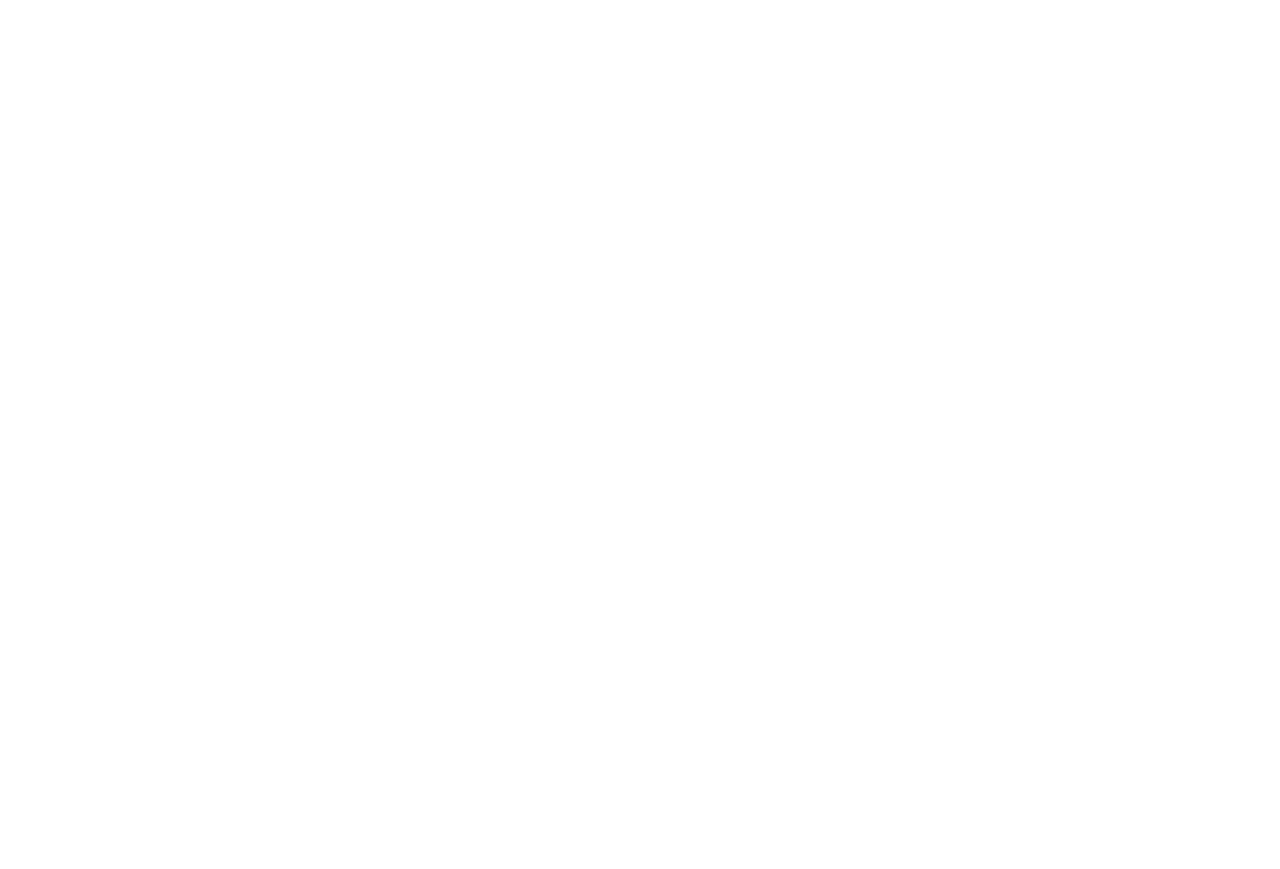
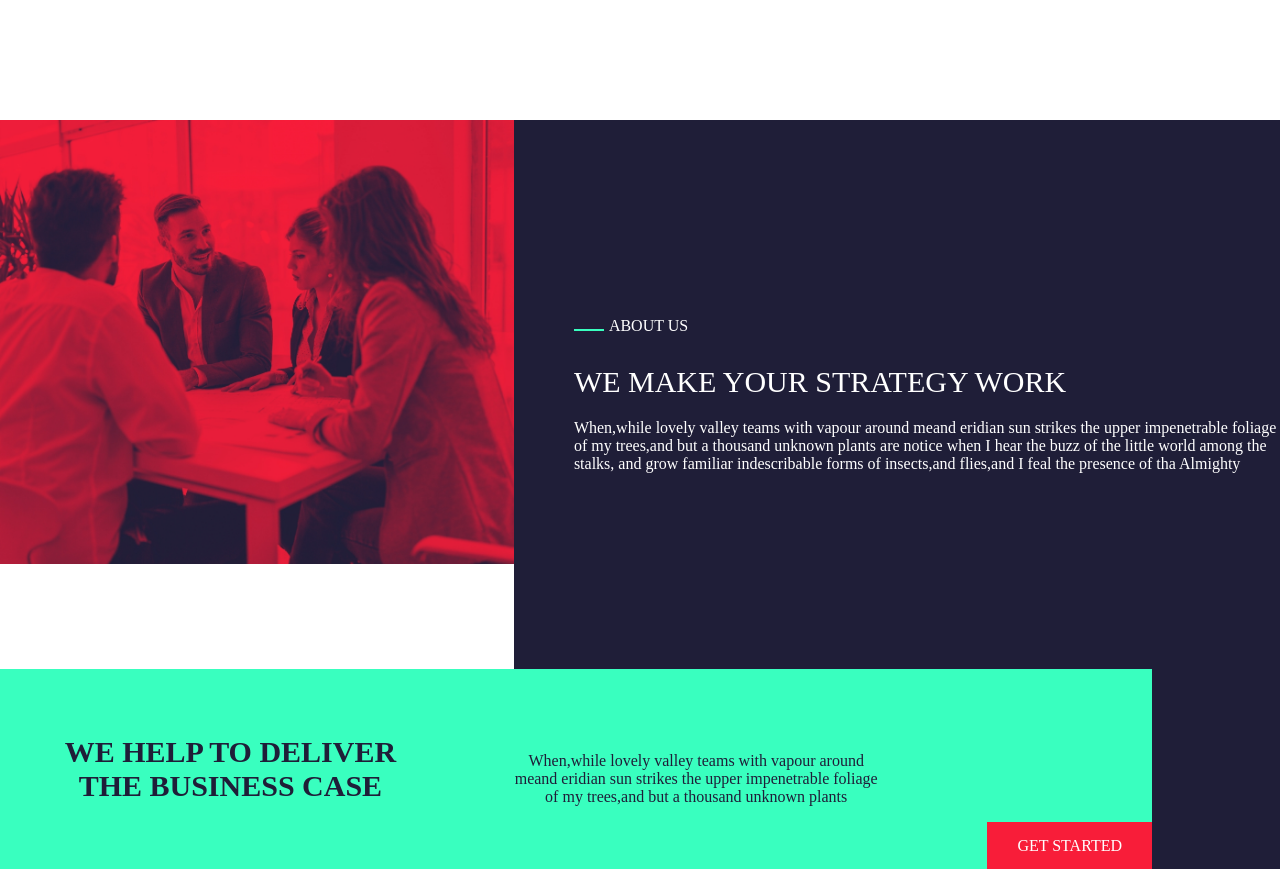
Before and after one commit to Christian-Lepidi/proj-html-vuejs, a Vue app: page / in a window 1280 px wide. Shown: the part 1080-1949 px from the top of the page. Before the commit the page ends 1200 px from the top, so only its background shows below. Built offline with nearby package versions, Linux system fonts and the light colour scheme.

Commit message:
feat: add. AppAboutUs contents

```diff
--- /dev/null
+++ b/src/components/AppAboutUs.vue
@@ -0,0 +1,163 @@
+<script>
+export default {
+  data() {
+    return {};
+  },
+};
+</script>
+
+<template>
+  <section class="about-us">
+    <div class="about-us-img">
+      <img
+        src="../assets/img/business-people-working-together-on-project-and-5FHSKBL.jpg"
+        alt=""
+      />
+    </div>
+    <div class="about-us-text">
+      <div class="text-container">
+        <div class="line"></div>
+        <span class="slogan">ABOUT US</span>
+        <div class="big-text">WE MAKE YOUR STRATEGY WORK</div>
+        <p class="paragraph">
+          When,while lovely valley teams with vapour around meand eridian sun
+          strikes the upper impenetrable foliage of my trees,and but a thousand
+          unknown plants are notice when I hear the buzz of the little world
+          among the stalks, and grow familiar indescribable forms of insects,and
+          flies,and I feal the presence of tha Almighty
+        </p>
+      </div>
+    </div>
+  </section>
+  <section class="under">
+    <div class="under-text">
+      <div class="text-box">
+        <h5 class="h5">WE HELP TO DELIVER THE BUSINESS CASE</h5>
+      </div>
+      <div class="p-box">
+        <p class="p-text">
+          When,while lovely valley teams with vapour around meand eridian sun
+          strikes the upper impenetrable foliage of my trees,and but a thousand
+          unknown plants
+        </p>
+      </div>
+      <div class="link-box">
+        <div>
+          <a href="#" class="started-link">GET STARTED</a>
+        </div>
+      </div>
+    </div>
+    <div class="empty"></div>
+  </section>
+</template>
+
+<style lang="scss" scoped>
+.about-us {
+  height: 550px;
+  width: 100%;
+  display: flex;
+
+  .about-us-img {
+    width: 55%;
+    height: 550px;
+  }
+
+  .about-us-text {
+    width: 82%;
+    height: 549px;
+    background-color: #1f1e38;
+    display: flex;
+    justify-content: center;
+    align-items: center;
+
+    .line {
+      height: 2px;
+      width: 30px;
+      background-color: #39ffbf;
+      display: inline-block;
+      margin-right: 5px;
+      margin-left: 60px;
+    }
+
+    .slogan {
+      color: white;
+    }
+
+    .big-text {
+      color: white;
+      font-size: 30px;
+      margin-top: 30px;
+      margin-left: 60px;
+    }
+
+    .paragraph {
+      color: white;
+      margin-left: 60px;
+    }
+  }
+}
+
+.under {
+  width: 100%;
+  height: 200px;
+  display: flex;
+  margin-top: -1px;
+
+  .under-text {
+    width: 90%;
+    height: 200px;
+    background-color: #39ffbf;
+    display: flex;
+
+    .text-box {
+      height: 200px;
+      width: 40%;
+      display: flex;
+      align-items: center;
+
+      .h5 {
+        font-size: 30px;
+        color: #1f1e38;
+        text-align: center;
+        margin-left: 40px;
+        margin-right: 40px;
+      }
+    }
+
+    .p-box {
+      height: 200px;
+      width: 40%;
+      display: flex;
+      align-items: center;
+
+      .p-text {
+        color: #1f1e38;
+        text-align: center;
+        margin-left: 50px;
+        margin-right: 40px;
+      }
+    }
+
+    .link-box {
+      height: 200px;
+      width: 20%;
+      display: flex;
+      align-items: end;
+      justify-content: flex-end;
+      margin-top: -14px;
+      .started-link {
+        text-decoration: none;
+        color: white;
+        padding: 15px 30px;
+        background-color: #f81d39;
+      }
+    }
+  }
+
+  .empty {
+    width: 10%;
+    height: 200px;
+    background-color: #1f1e38;
+  }
+}
+</style>
--- a/src/components/AppMain.vue
+++ b/src/components/AppMain.vue
@@ -1,16 +1,18 @@
 <script>
 import AppDescription from "./AppDescription.vue";
+import AppAboutUs from "./AppAboutUs.vue";
 
 export default {
   data() {
     return {};
   },
-  components: { AppDescription },
+  components: { AppDescription, AppAboutUs },
 };
 </script>
 
 <template>
   <app-description />
+  <app-about-us />
 </template>
 
 <style lang="scss" scoped></style>
--- a/src/styles/general.scss
+++ b/src/styles/general.scss
@@ -9,6 +9,7 @@
 
 img {
   max-width: 100%;
+  max-height: 100%;
 }
 
 p {
```
